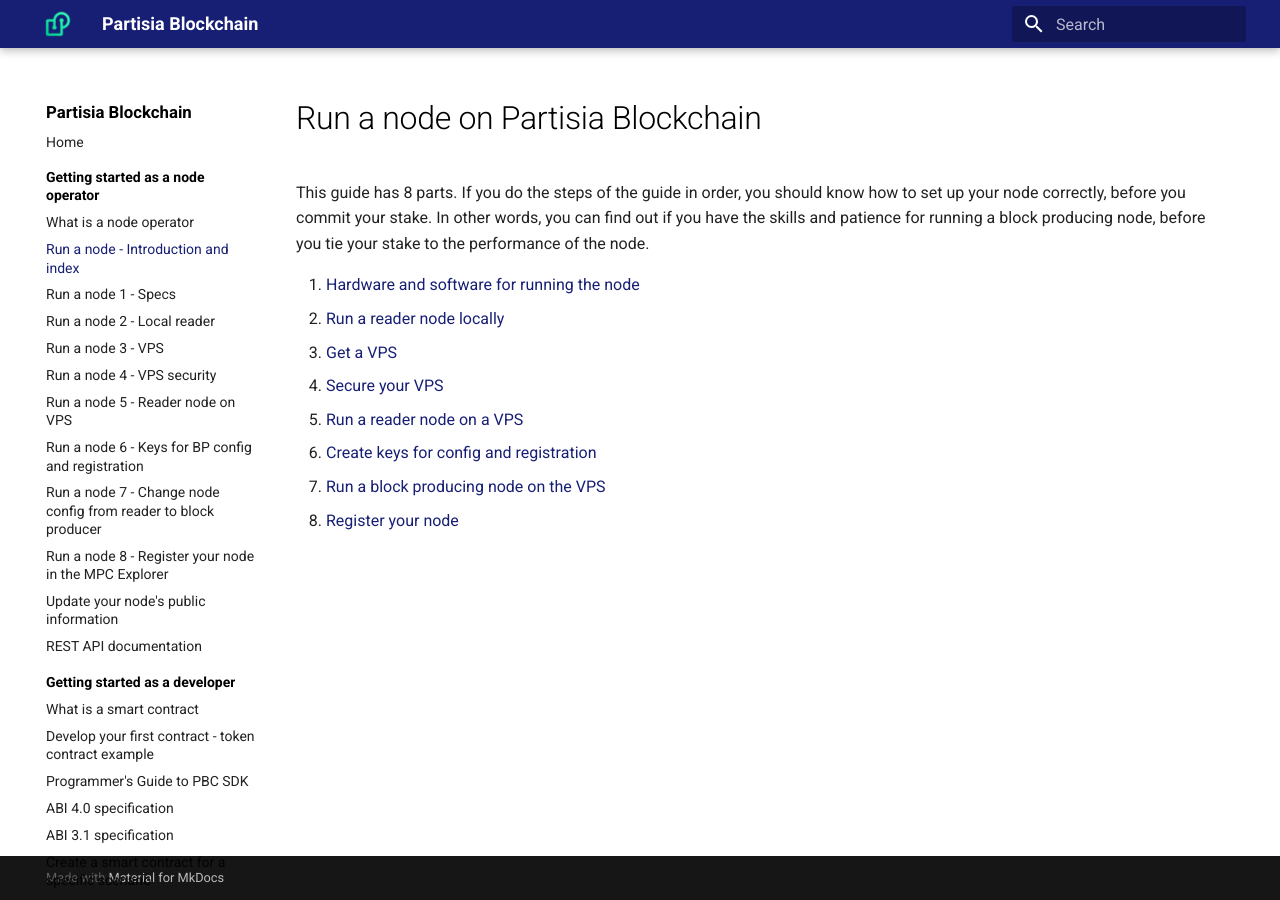
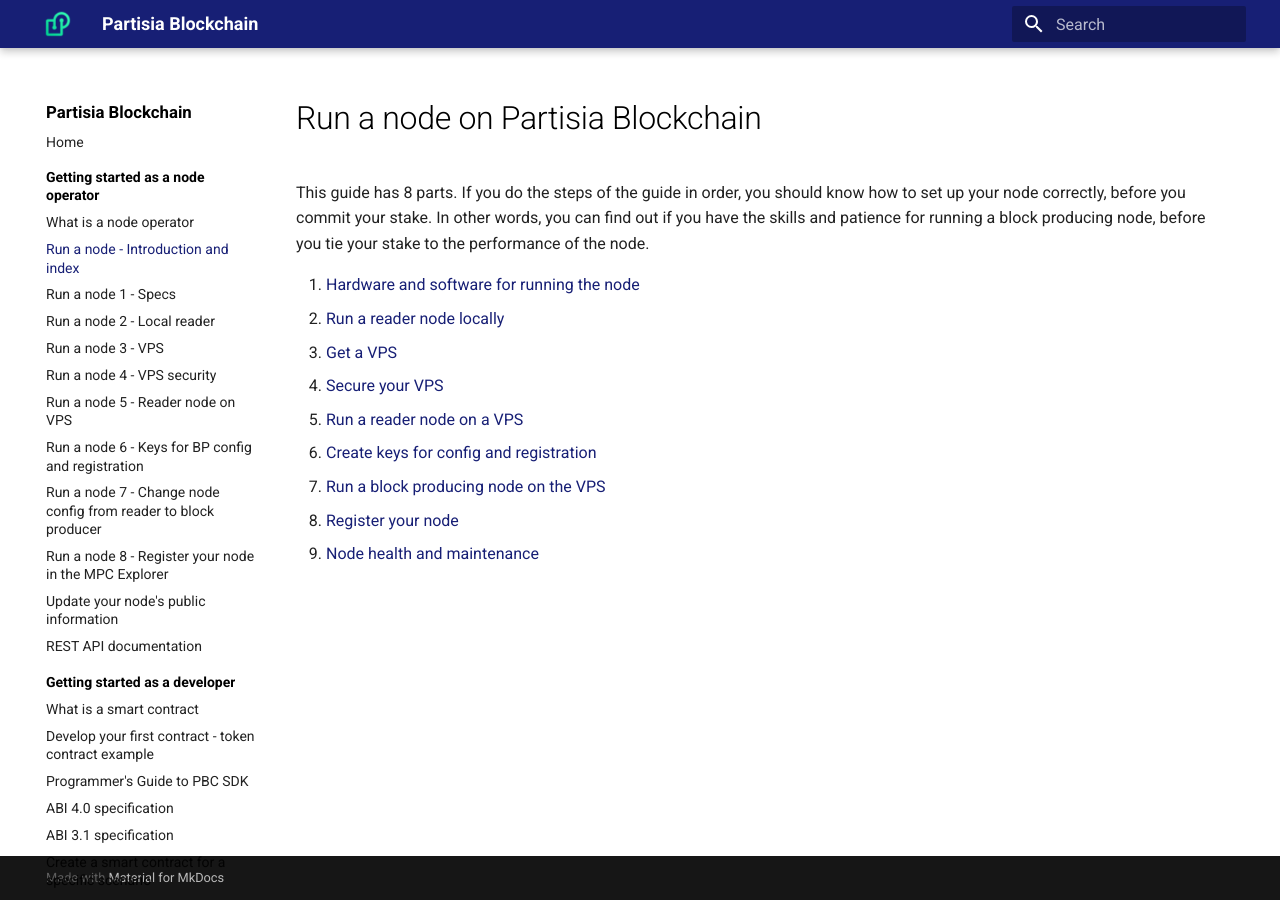
Before and after one commit to 0xSero/partisia-docs, an MkDocs documentation site: the page built from docs/operator-0-introduction.md, in a window 1280 px wide. Built offline with MkDocs 1.6.1 and Material for MkDocs 9.7.7, drawn with Linux system fonts in a browser that asks for light colours; a script that is not in the unit is left out.

Commit message:
Link to new node health guide

```diff
--- a/docs/operator-0-introduction.md
+++ b/docs/operator-0-introduction.md
@@ -10,3 +10,4 @@
 6. [Create keys for config and registration](operator-6-keys.md)
 7. [Run a block producing node on the VPS](operator-7-bp.md)
 8. [Register your node](operator-8-registration.md)
+9. [Node health and maintenance](operator-9-node-health.md)
```
